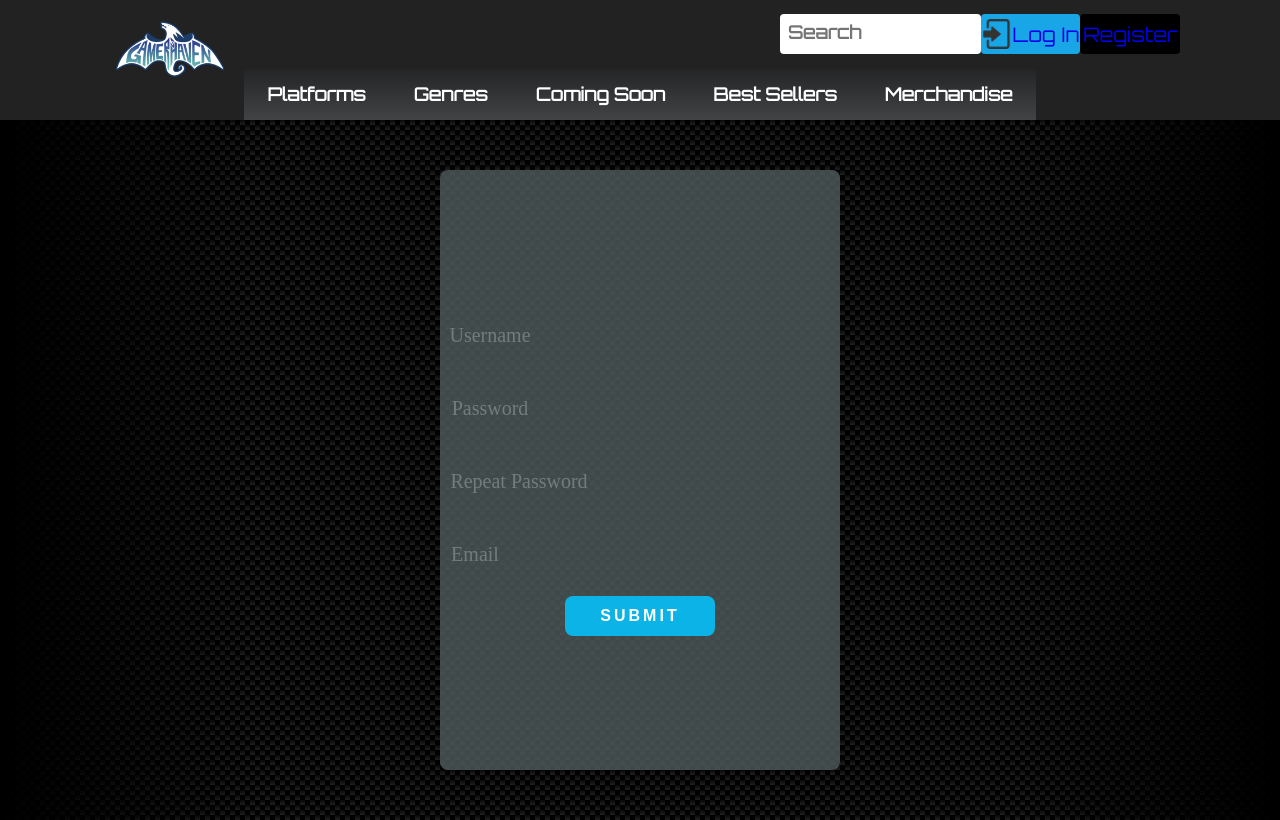
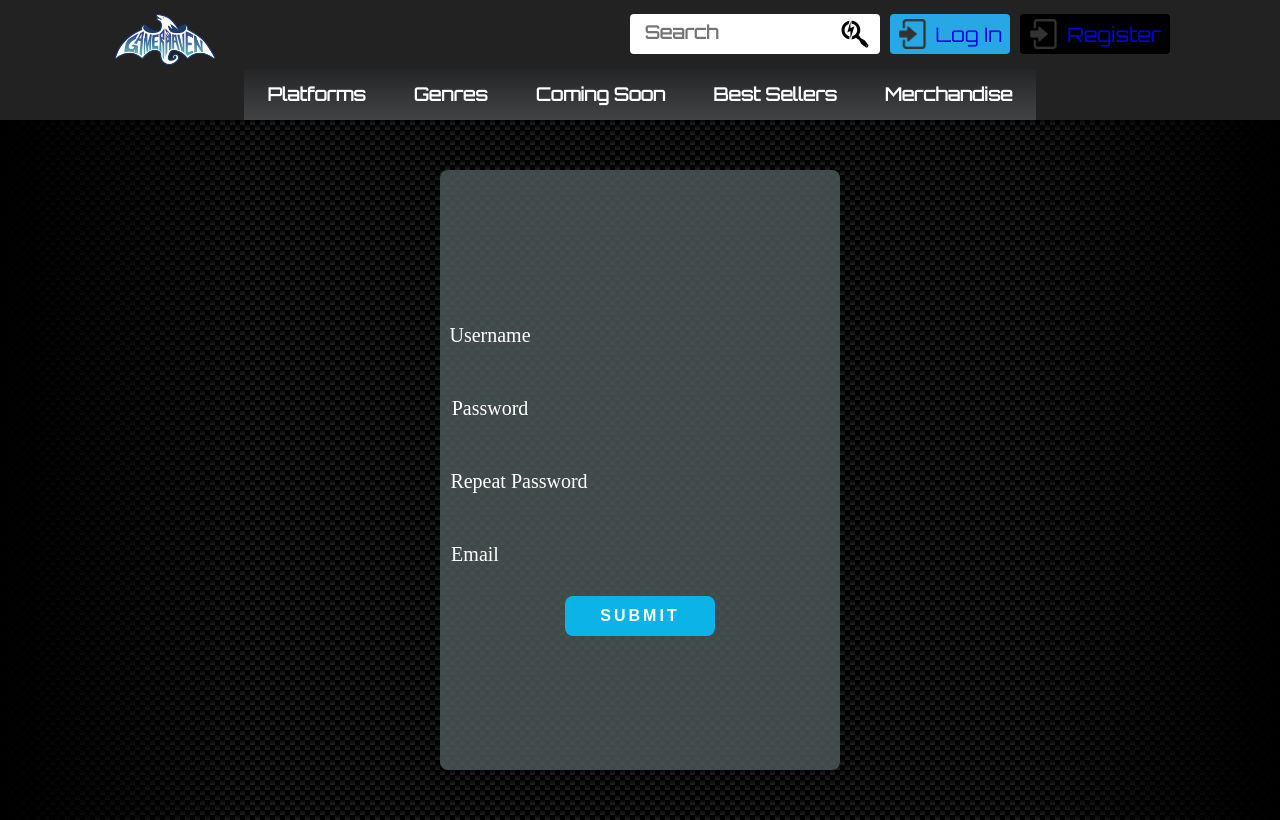
Before and after one commit to Bmirt/EdenofGaming, a React (Create React App) app in the folder client/: page /register in a window 1280 px wide. Built offline with nearby package versions, Linux system fonts and the light colour scheme.

Commit message:
Minor changes

```diff
--- a/client/package.json
+++ b/client/package.json
@@ -12,6 +12,7 @@
     "start": "react-scripts start",
     "build": "react-scripts build",
     "test": "react-scripts test",
+  "copy":"cp src/final\\ project/assets/styles/index.css src/App.css",
     "eject": "react-scripts eject"
   },
   "eslintConfig": {
--- a/client/src/App.css
+++ b/client/src/App.css
@@ -649,5 +649,5 @@ form.login .register:hover {
   color: #720a0aab;
   -webkit-transition: 0.5s;
   transition: 0.5s;
-}
+} */
 /*# sourceMappingURL=index.css.map */
--- a/client/src/App.js
+++ b/client/src/App.js
@@ -1,5 +1,5 @@
 import React, { Component } from "react";
-import "./App.css";
+import "./final project/assets/styles/index.css"
 import Header from "./components/Header";
 import { BrowserRouter as Router, Route } from "react-router-dom";
 import Login from "./components/Login";
--- a/client/src/components/Header.jsx
+++ b/client/src/components/Header.jsx
@@ -16,15 +16,19 @@ class Header extends React.Component {
                   src={logo}
                   alt=""
                   className="header__top__wrapper--logo--image"
-                  width="140px"
                 />
               </h1>
-              <div className="header__top__wrapper--user">
+              <div className="header__top__wrapper__search">
                 <input
                   type="search"
                   placeholder="Search"
-                  className="header__top__wrapper--user--search"
+                  className="header__top__wrapper__search--content"
                 />
+                <button className="header__top__wrapper__search--button">
+                  <i className="fab fa-searchengin awesome" />
+                </button>
+              </div>
+              <div className="header__top__wrapper--user">
                 <div className="header__top__wrapper--user--login">
                   <img src={user} width="30px;" alt="" />
                   <Link to={"/login"} className="header__top__wrapper--user--login--text">
@@ -32,6 +36,7 @@ class Header extends React.Component {
                   </Link>
                 </div>
                 <div className="header__top__wrapper--user--login register">
+                  <img src={user} width="30px" />
                   <Link to={"/register"} className="header__top__wrapper--user--login--text ">
                     Register
                   </Link>
--- a/client/src/components/Login.js
+++ b/client/src/components/Login.js
@@ -4,7 +4,8 @@ import axios from "axios";
 class Login extends React.Component {
   state = {
     email: "",
-    password: ""
+    password: "",
+    errors:{}
   };
   onHandleChange = e => {
     this.setState({
@@ -20,14 +21,18 @@ class Login extends React.Component {
         email: this.state.email,
         password: this.state.password
       })
-      .then(res => res.json())
-      .then(res => console.log(res))
-      .catch(function(error) {
-        console.log(JSON.stringify(error));
+      .then(res => {
+        console.log(res.data.token.payload)
+        localStorage.setItem("userToken", res.data.token);
+      })
+      .catch(err =>{
+        console.log(err.response.data);
+        this.setState({errors:err.response.data})
       });
   };
 
   render() {
+    const {errors} = this.state;
     return (
       <React.Fragment>
         <form action="" className="form login">
@@ -42,7 +47,7 @@ class Login extends React.Component {
           <label htmlFor="name" className="form__label">
             Username
           </label>
-
+          {errors.email && <div style={{ color: "red", fontSize: "15px" }}>{errors.email}</div>}
           <input
             onChange={this.onHandleChange}
             type="password"
@@ -54,6 +59,7 @@ class Login extends React.Component {
           <label htmlFor="password" className="form__label password">
             Password
           </label>
+          {errors.password && <div style={{ color: "red",fontSize: "15px" }}>{errors.password}</div>}
 
           <button
             onClick={this.onHandleSubmit}
--- a/client/src/final project/assets/styles/index.css
+++ b/client/src/final project/assets/styles/index.css
@@ -1,3 +1,7 @@
+#root {
+  width: 100%;
+}
+
 * {
   margin: 0;
   padding: 0;
@@ -817,7 +821,7 @@ body {
   -webkit-box-direction: normal;
       -ms-flex-direction: column;
           flex-direction: column;
-  margin: 50px 0;
+  margin: 50px auto;
   border-radius: 8px;
 }
 
```
